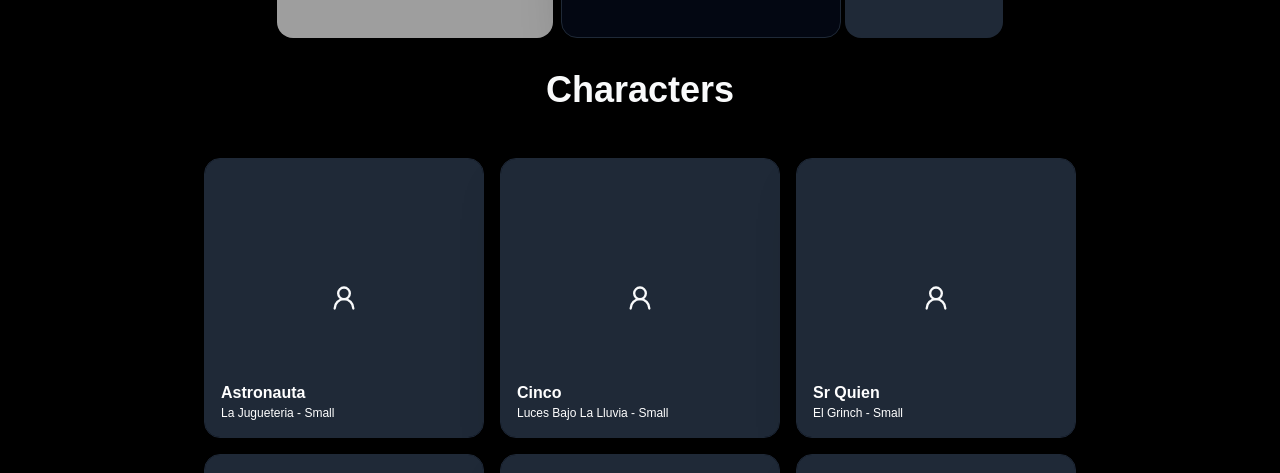
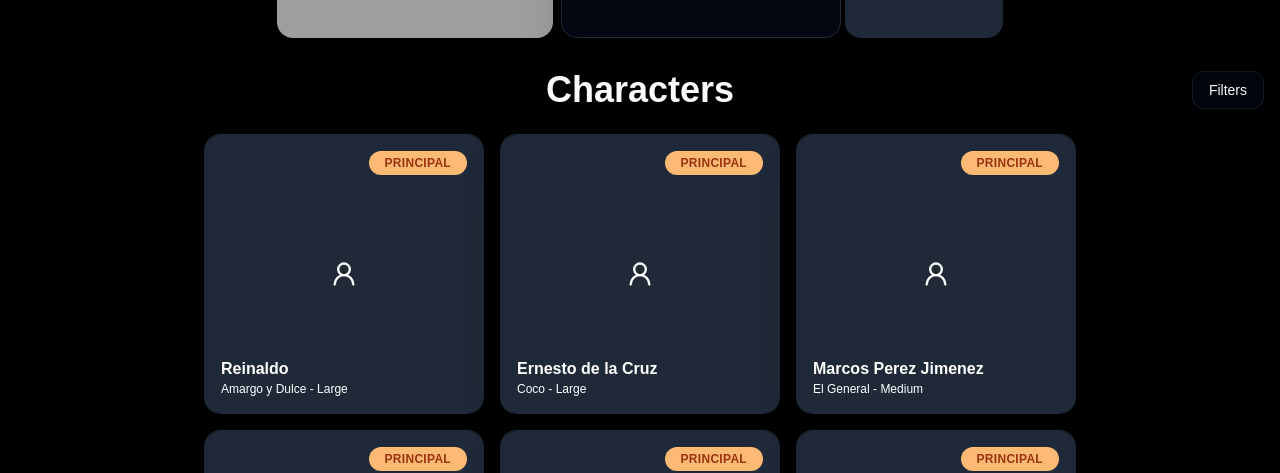
Before and after one commit to jairoalperez/Theater-Webapp-Readonly, a Next.js app in the folder theater-webapp/: page /actors/117 in a window 1280 px wide. Shown: the part 342-815 px from the top of the page. Built offline with nearby package versions, Linux system fonts and the light colour scheme; grey boxes are pictures that could not be loaded.

Commit message:
added filters to actors characters

```diff
--- a/theater-webapp/src/app/actors/[id]/page.tsx
+++ b/theater-webapp/src/app/actors/[id]/page.tsx
@@ -12,12 +12,12 @@ import type { Actor } from "@/types/actor";
 import type { actorCharacter } from "@/types/actorCharacter";
 import Papa from "papaparse";
 
-// === CSV paths (en /public/data) ===
+// === CSV paths (in /public/data) ===
 const ACTORS_CSV_URL = "/data/actors.csv";
 const CHARACTERS_CSV_URL = "/data/characters.csv";
-const PLAYS_CSV_URL = "/data/play.csv"; // ojo: singular, según tu screenshot
+const PLAYS_CSV_URL = "/data/play.csv";
 
-// Tipos crudos según tus headers
+// Raw CSV types (must match your CSV headers)
 type CsvActorRow = {
   ActorId: number | string;
   FirstName: string;
@@ -79,11 +79,18 @@ function calcAge(dob?: string | null): number | undefined {
 const ActorPage: React.FC = () => {
   const params = useParams();
   const idParam = params?.id;
-  const actorId = typeof idParam === "string" ? Number(idParam) : Number(idParam?.[0]);
+  const actorId =
+    typeof idParam === "string" ? Number(idParam) : Number(idParam?.[0]);
 
   const [actor, setActor] = React.useState<Actor | null>(null);
   const [loading, setLoading] = React.useState<boolean>(true);
   const [error, setError] = React.useState<string | null>(null);
+
+  // === UI: filters panel, query and format filter ===
+  const [panelOpen, setPanelOpen] = React.useState<boolean>(false);
+  const [query, setQuery] = React.useState<string>("");
+  const [format, setFormat] = React.useState<string>("ALL");
+  const [formatOptions, setFormatOptions] = React.useState<string[]>([]);
 
   React.useEffect(() => {
     let cancelled = false;
@@ -94,43 +101,57 @@ const ActorPage: React.FC = () => {
           throw new Error("Invalid actor id");
         }
 
-        // 1) Cargar CSVs
+        // 1) Load CSVs
         const [actorsText, charactersText, playsText] = await Promise.all([
           fetchCsvText(ACTORS_CSV_URL),
           fetchCsvText(CHARACTERS_CSV_URL),
           fetchCsvText(PLAYS_CSV_URL),
         ]);
 
-        // 2) Parsear
+        // 2) Parse
         const actorsRows = parseCsv<CsvActorRow>(actorsText);
         const charRows = parseCsv<CsvCharacterRow>(charactersText);
         const playsRows = parseCsv<CsvPlayRow>(playsText);
 
-        // 3) Buscar actor
+        // 3) Find actor
         const raw = actorsRows.find((a) => {
-          const aid = typeof a.ActorId === "string" ? Number(a.ActorId) : (a.ActorId as number);
+          const aid =
+            typeof a.ActorId === "string"
+              ? Number(a.ActorId)
+              : (a.ActorId as number);
           return aid === actorId;
         });
         if (!raw) throw new Error(`Actor ${actorId} not found`);
 
-        // 4) Index de plays
+        // 4) Build play index
         const playById = new Map<number, CsvPlayRow>();
         for (const p of playsRows) {
-          const pid = typeof p.PlayId === "string" ? Number(p.PlayId) : (p.PlayId as number);
+          const pid =
+            typeof p.PlayId === "string"
+              ? Number(p.PlayId)
+              : (p.PlayId as number);
           if (Number.isFinite(pid)) playById.set(pid, p);
         }
 
-        // 5) Personajes del actor
+        // 5) Characters for this actor
         const myCharsRaw = charRows.filter((c) => {
           const aidRaw = c.ActorId;
-          if (aidRaw === null || aidRaw === undefined || aidRaw === "") return false;
-          const aid = typeof aidRaw === "string" ? Number(aidRaw) : (aidRaw as number);
+          if (aidRaw === null || aidRaw === undefined || aidRaw === "")
+            return false;
+          const aid =
+            typeof aidRaw === "string" ? Number(aidRaw) : (aidRaw as number);
           return Number.isFinite(aid) && aid === actorId;
         });
 
         const myChars: actorCharacter[] = myCharsRaw.map((c) => {
-          const cid = typeof c.CharacterId === "string" ? Number(c.CharacterId) : (c.CharacterId as number);
-          const pid = typeof c.PlayId === "string" ? Number(c.PlayId) : (c.PlayId as number);
+          const cid =
+            typeof c.CharacterId === "string"
+              ? Number(c.CharacterId)
+              : (c.CharacterId as number);
+          const pid =
+            typeof c.PlayId === "string"
+              ? Number(c.PlayId)
+              : (c.PlayId as number);
           const play = Number.isFinite(pid) ? playById.get(pid) : undefined;
 
           return {
@@ -139,12 +160,12 @@ const ActorPage: React.FC = () => {
             image: c.Image || undefined,
             principal: String(c.Principal ?? "0") === "1",
             playId: pid,
-            playTitle: play?.Title ?? "",
-            playFormat: play?.Format ?? "",
+            playTitle: (play?.Title ?? "").trim(),
+            playFormat: (play?.Format ?? "").trim(),
           };
         });
 
-        // 6) Armar Actor (con los campos que usa ActorProfile)
+        // 6) Build Actor object
         const actorObj: Actor = {
           actorId,
           firstName: (raw.FirstName ?? "").trim(),
@@ -158,17 +179,29 @@ const ActorPage: React.FC = () => {
           frontImage: raw.FrontImage || undefined,
           fullBodyImage: raw.FullBodyImage || undefined,
           characters: myChars,
-          principals: myChars.filter((x) => x.principal).length, // por si lo usas
+          principals: myChars.filter((x) => x.principal).length,
         };
 
         if (cancelled) return;
+
+        // Distinct formats for filter
+        const formats = Array.from(
+          new Set(
+            myChars
+              .map((x) => (x.playFormat ?? "").trim())
+              .filter((f) => f && f.length > 0)
+          )
+        ).sort((a, b) => a.localeCompare(b));
+
         setActor(actorObj);
-        await Sleep(200);
+        setFormatOptions(formats);
+
+        await Sleep(150);
         setLoading(false);
       } catch (e: any) {
         if (cancelled) return;
         setError(e?.message ?? "Failed to load actor");
-        await Sleep(200);
+        await Sleep(150);
         setLoading(false);
       }
     })();
@@ -177,6 +210,42 @@ const ActorPage: React.FC = () => {
       cancelled = true;
     };
   }, [actorId]);
+
+  // === Filter + fixed sort (principals first, then play title A→Z, then character name A→Z) ===
+  const visibleChars = React.useMemo(() => {
+    const list = actor?.characters ?? [];
+    const q = query.trim().toLowerCase();
+
+    const filtered = list.filter((c) => {
+      if (q) {
+        const inChar = (c.name ?? "").toLowerCase().includes(q);
+        const inPlay = (c.playTitle ?? "").toLowerCase().includes(q);
+        if (!inChar && !inPlay) return false;
+      }
+      if (format !== "ALL") {
+        if ((c.playFormat ?? "") !== format) return false;
+      }
+      return true;
+    });
+
+    const sorted = [...filtered].sort((a, b) => {
+      // principals first
+      if (a.principal !== b.principal) return a.principal ? -1 : 1;
+
+      // then by play title (alphabetical)
+      const ptA = (a.playTitle ?? "").toLowerCase();
+      const ptB = (b.playTitle ?? "").toLowerCase();
+      const t = ptA.localeCompare(ptB);
+      if (t !== 0) return t;
+
+      // then by character name (alphabetical)
+      return (a.name ?? "")
+        .toLowerCase()
+        .localeCompare((b.name ?? "").toLowerCase());
+    });
+
+    return sorted;
+  }, [actor, query, format]);
 
   if (loading) {
     return (
@@ -204,17 +273,110 @@ const ActorPage: React.FC = () => {
 
   return (
     <div className="pb-16">
+      {/* Actor header */}
       <div className="flex justify-center">
         <div className={cn("mx-auto flex flex-col items-center")}>
           <div className="gap-4">{actor && <ActorProfile actor={actor} />}</div>
         </div>
       </div>
+
+      {/* Characters section */}
       <div className="flex justify-center">
-        <div className={cn("mx-auto flex flex-col items-center")}>
-          <h1 className="text-4xl font-bold mx-auto mb-8 mt-8 text-foreground">Characters</h1>
-          <div className={cn("grid grid-cols-1 sm:grid-cols-1 md:grid-cols-2 lg:grid-cols-3 xl:grid-cols-3 2xl:grid-cols-4 gap-4 p-4")}>
-            {actor?.characters?.map((character) => (
-              <Link key={character.characterId} href={`/characters/${character.characterId}`}>
+        <div
+          className={cn(
+            "mx-auto flex flex-col items-center w-full max-w-7xl px-4"
+          )}
+        >
+          <div className="relative w-full mt-8 mb-2">
+            <h1 className="text-4xl font-bold text-foreground text-center">
+              Characters
+            </h1>
+            <button
+              onClick={() => setPanelOpen((v) => !v)}
+              className="absolute right-0 top-1/2 -translate-y-1/2 rounded-xl border border-border/60 bg-card/60 px-4 py-2 text-sm hover:bg-accent/30 transition shadow-sm"
+              aria-expanded={panelOpen}
+              aria-controls="filters-panel"
+            >
+              {panelOpen ? "Hide Filters" : "Filters"}
+            </button>
+          </div>
+
+          {/* Collapsible filters panel */}
+          {panelOpen && (
+            <div
+              id="filters-panel"
+              className="w-full bg-card/60 border border-border/50 rounded-2xl p-4 mb-4 shadow-sm"
+            >
+              <div className="grid grid-cols-1 md:grid-cols-2 xl:grid-cols-6 gap-3">
+                {/* Search (character or play) */}
+                <div className="flex flex-col xl:col-span-3">
+                  <label className="text-sm text-muted-foreground mb-1">
+                    Search (character or play)
+                  </label>
+                  <input
+                    type="text"
+                    value={query}
+                    onChange={(e) => setQuery(e.target.value)}
+                    placeholder="e.g., Hamlet or Shakespeare"
+                    className="h-10 rounded-lg border border-border/60 bg-background px-3 outline-none focus:ring-2 focus:ring-primary/40"
+                  />
+                </div>
+
+                {/* Format filter */}
+                <div className="flex flex-col">
+                  <label className="text-sm text-muted-foreground mb-1">
+                    Format
+                  </label>
+                  <select
+                    value={format}
+                    onChange={(e) => setFormat(e.target.value)}
+                    className="h-10 rounded-lg border border-border/60 bg-background px-3 outline-none focus:ring-2 focus:ring-primary/40"
+                  >
+                    <option value="ALL">All</option>
+                    {formatOptions.map((f) => (
+                      <option key={f} value={f}>
+                        {f}
+                      </option>
+                    ))}
+                  </select>
+                </div>
+
+                {/* Actions */}
+                <div className="flex items-end gap-2">
+                  <button
+                    onClick={() => {
+                      setQuery("");
+                      setFormat("ALL");
+                    }}
+                    className="h-10 rounded-lg border border-border/60 bg-background px-4 text-sm hover:bg-accent/30 transition"
+                  >
+                    Reset
+                  </button>
+                </div>
+              </div>
+
+              <div className="mt-3 text-xs text-muted-foreground">
+                Showing{" "}
+                <span className="font-semibold">{visibleChars.length}</span> of{" "}
+                <span className="font-semibold">
+                  {actor?.characters?.length ?? 0}
+                </span>{" "}
+                characters
+              </div>
+            </div>
+          )}
+
+          {/* Grid */}
+          <div
+            className={cn(
+              "grid grid-cols-1 sm:grid-cols-1 md:grid-cols-2 lg:grid-cols-3 xl:grid-cols-3 2xl:grid-cols-4 gap-4 p-4"
+            )}
+          >
+            {visibleChars.map((character) => (
+              <Link
+                key={character.characterId}
+                href={`/characters/${character.characterId}`}
+              >
                 <ActorCharacterCard character={character} />
               </Link>
             ))}
```
